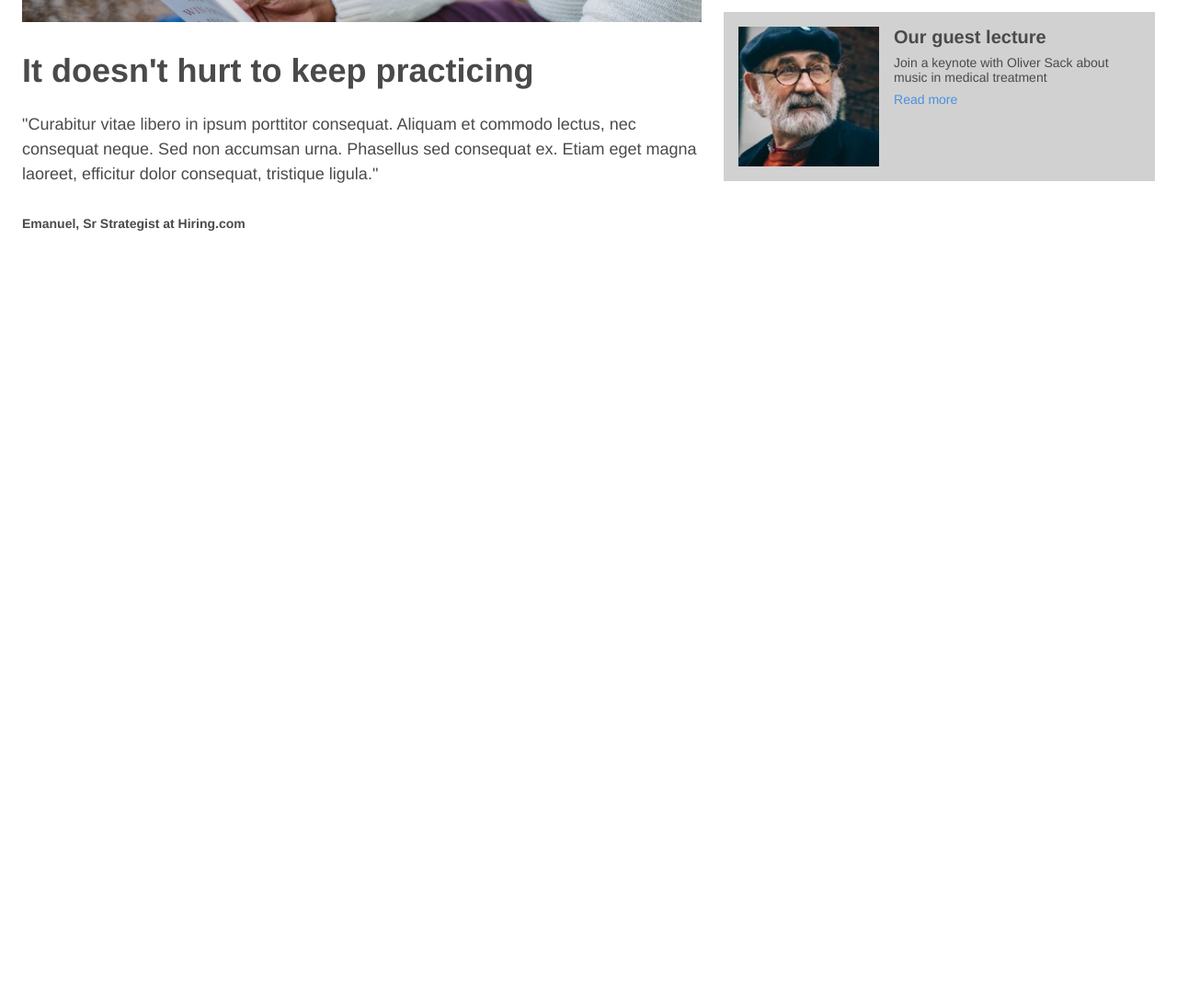
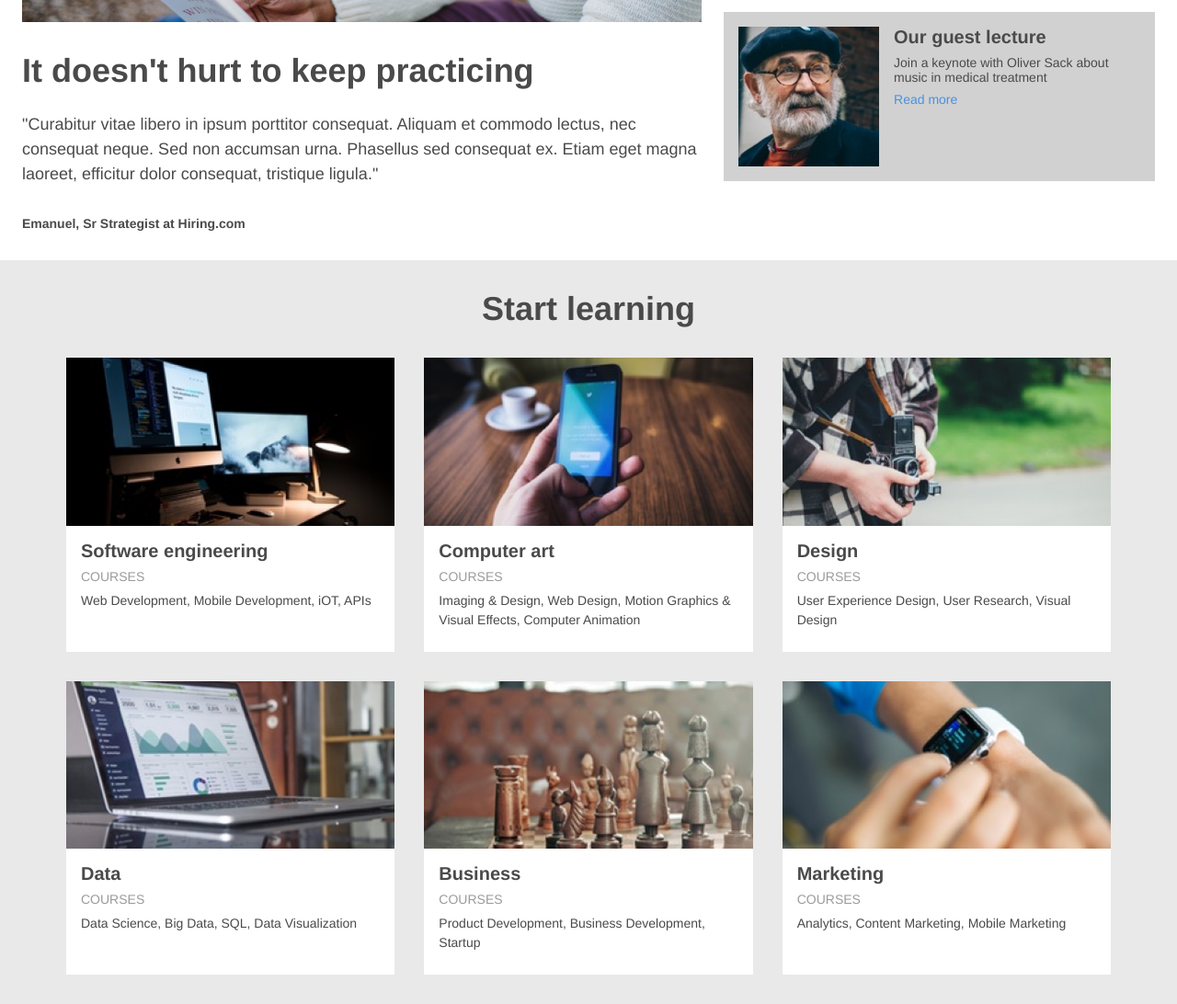
Before and after one commit to Wathisa/41-sign-colmar, a plain HTML site: page index.html in a window 1280 px wide. Shown: the part 1088-2180 px from the top of the page at 92% size. Before the commit the page ends 1371 px from the top, so only its background shows below. Drawn offline with Linux system fonts and the light colour scheme.

Commit message:
courses section

```diff
--- a/index.html
+++ b/index.html
@@ -98,5 +98,78 @@
         </div>
       </div>
     </section>
+
+    <section class="courses-section">
+      <h2 class="section-title">Start learning</h2>
+
+      <div class="courses-container">
+        <div class="course-card">
+          <img src="/images/course-software.jpg" alt="Software engineering" />
+          <div class="card-text">
+            <h3>Software engineering</h3>
+            <p class="course-tag">COURSES</p>
+            <p class="course-desc">
+              Web Development, Mobile Development, iOT, APIs
+            </p>
+          </div>
+        </div>
+
+        <div class="course-card">
+          <img src="/images/course-computer-art.jpg" alt="Computer art" />
+          <div class="card-text">
+            <h3>Computer art</h3>
+            <p class="course-tag">COURSES</p>
+            <p class="course-desc">
+              Imaging & Design, Web Design, Motion Graphics & Visual Effects,
+              Computer Animation
+            </p>
+          </div>
+        </div>
+
+        <div class="course-card">
+          <img src="/images/course-design.jpg" alt="Design" />
+          <div class="card-text">
+            <h3>Design</h3>
+            <p class="course-tag">COURSES</p>
+            <p class="course-desc">
+              User Experience Design, User Research, Visual Design
+            </p>
+          </div>
+        </div>
+
+        <div class="course-card">
+          <img src="/images/course-data.jpg" alt="Data" />
+          <div class="card-text">
+            <h3>Data</h3>
+            <p class="course-tag">COURSES</p>
+            <p class="course-desc">
+              Data Science, Big Data, SQL, Data Visualization
+            </p>
+          </div>
+        </div>
+
+        <div class="course-card">
+          <img src="/images/course-business.jpg" alt="Business" />
+          <div class="card-text">
+            <h3>Business</h3>
+            <p class="course-tag">COURSES</p>
+            <p class="course-desc">
+              Product Development, Business Development, Startup
+            </p>
+          </div>
+        </div>
+
+        <div class="course-card">
+          <img src="/images/course-marketing.jpg" alt="Marketing" />
+          <div class="card-text">
+            <h3>Marketing</h3>
+            <p class="course-tag">COURSES</p>
+            <p class="course-desc">
+              Analytics, Content Marketing, Mobile Marketing
+            </p>
+          </div>
+        </div>
+      </div>
+    </section>
   </body>
 </html>
--- a/style.css
+++ b/style.css
@@ -221,3 +221,66 @@ ul {
 .news-card.highlight:last-child {
     padding-bottom: 16px;
 }
+
+/* ==== Courses Section ==== */
+.courses-section {
+    background-color: #e9e9e9;
+    padding-top: 32px;
+    padding-bottom: 32px;
+}
+
+.section-title {
+    text-align: center;
+    font-size: 36px;
+    color: #4a4a4a;
+    margin-bottom: 32px;
+}
+
+.courses-container {
+    display: grid;
+    grid-template-columns: repeat(3, 1fr);
+    gap: 32px;
+    padding-left: 72px;
+    padding-right: 72px;
+    max-width: 1440px;
+    margin: 0 auto;
+}
+
+.course-card {
+    background-color: #ffffff;
+    display: flex;
+    flex-direction: column;
+}
+
+.course-card img {
+    width: 100%;
+    height: auto;
+    display: block;
+}
+
+.card-text {
+    padding-top: 16px;
+    padding-left: 16px;
+    padding-right: 16px;
+    padding-bottom: 24px;
+    display: flex;
+    flex-direction: column;
+}
+
+.card-text h3 {
+    font-size: 20px;
+    color: #4a4a4a;
+    margin-bottom: 8px;
+}
+
+.course-tag {
+    font-size: 14px;
+    color: #9b9b9b;
+    margin-bottom: 8px;
+}
+
+.course-desc {
+    font-size: 14px;
+    color: #4a4a4a;
+    line-height: 1.5;
+}
```
Also changed, not shown: 1 other file.
